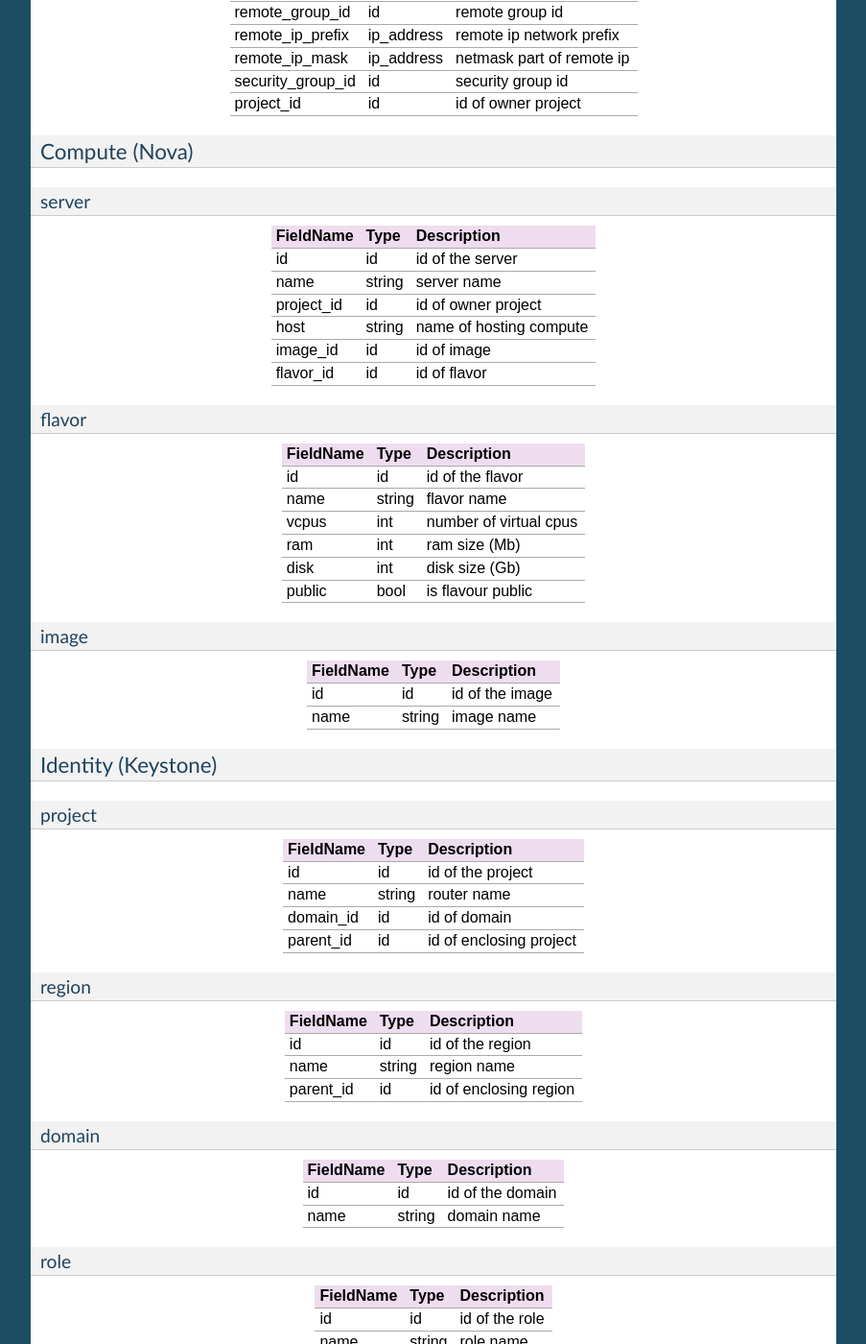
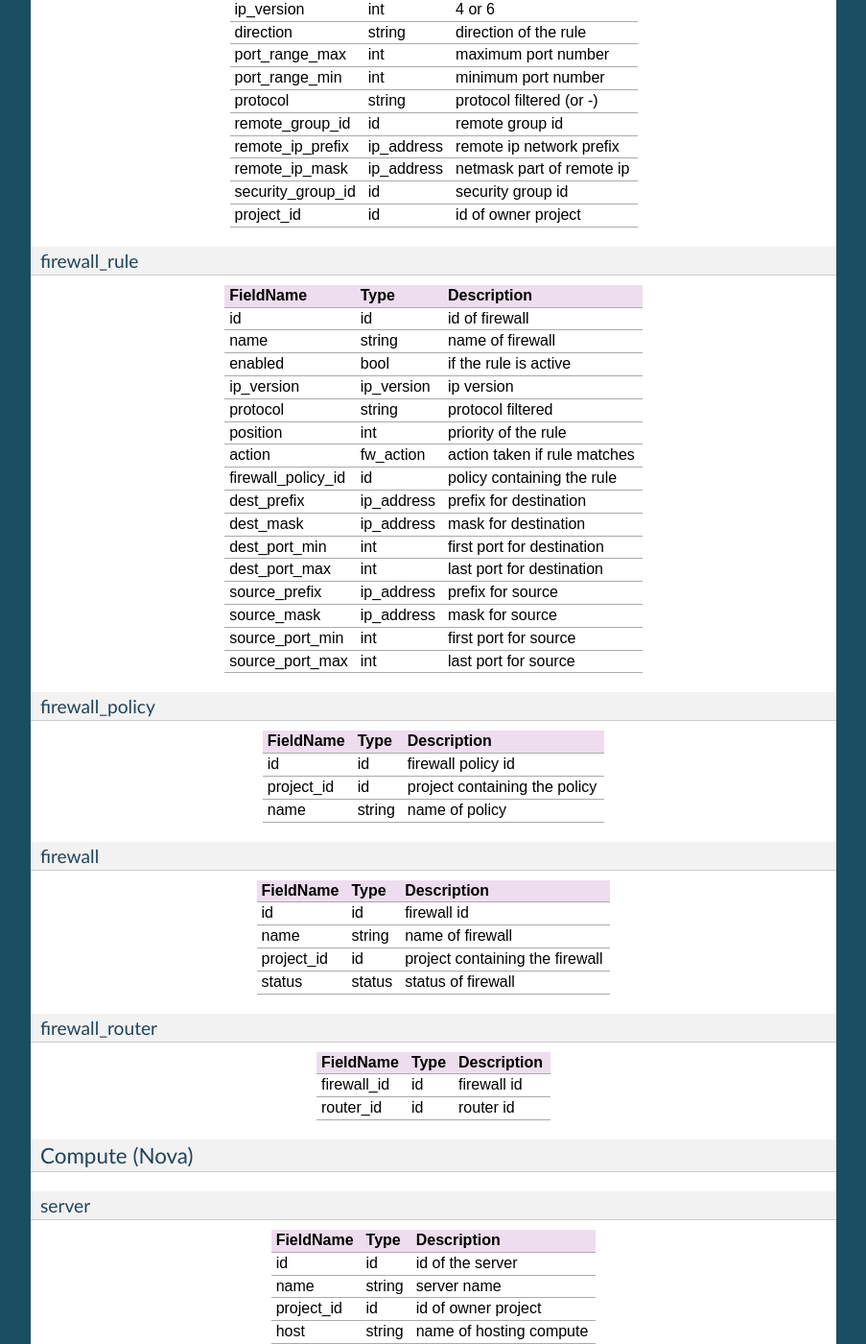
Before and after one commit to Orange-OpenSource/octant, a Sphinx documentation site: the page built from doc/source/user/index.rst, in a window 1280 px wide and 1400 px high, scrolled down 5835 px. Shown: the whole window at 96% size, without its empty margins (198-1101 px from the left). Built offline with Sphinx 7.4.7, drawn with Linux system fonts in a browser that asks for light colours; some of the changed text lies outside the part shown.

Commit message:
Updated documentation

```diff
--- a/doc/source/user/index.rst
+++ b/doc/source/user/index.rst
@@ -37,9 +37,11 @@
 **--theory** *path*
     Path to a Datalog program. This option can be used multiple times
 **--query** *datalog-expression*
-     Text of a single query. This option can be used multiple times.
+    Text of a single query. This option can be used multiple times.
 **--time**
-      Triggers the printing of timing information.
+    Triggers the printing of timing information.
+**--pretty**
+    Pretty prints the result (using tables).
 
 --------------------
 The Datalog Language
@@ -196,6 +198,9 @@
     **error** or **other** (for unofficial extensions).
 **direction**
     Direction of a security group rule: either **ingress** or **egress**.
+**fw_action**
+    Action associated to a firewall rule. Either **allow**, **deny**
+    or **reject**.
 
 .. _exported-tables:
 
@@ -368,6 +373,63 @@
 remote_ip_mask     ip_address   netmask part of remote ip
 security_group_id  id           security group id
 project_id         id           id of owner project
+=================  ===========  ========================
+
+firewall_rule
+-------------
+
+==================  ===========  =============================
+FieldName           Type         Description
+==================  ===========  =============================
+id                  id           id of firewall
+name                string       name of firewall
+enabled             bool         if the rule is active
+ip_version          ip_version   ip version
+protocol            string       protocol filtered
+position            int          priority of the rule
+action              fw_action    action taken if rule matches
+firewall_policy_id  id           policy containing the rule
+dest_prefix         ip_address   prefix for destination
+dest_mask           ip_address   mask for destination
+dest_port_min       int          first port for destination
+dest_port_max       int          last port for destination
+source_prefix       ip_address   prefix for source
+source_mask         ip_address   mask for source
+source_port_min     int          first port for source
+source_port_max     int          last port for source
+==================  ===========  =============================
+
+firewall_policy
+---------------
+
+=================  ===========  =============================
+FieldName          Type         Description
+=================  ===========  =============================
+id                 id           firewall policy id
+project_id         id           project containing the policy
+name               string       name of policy
+=================  ===========  =============================
+
+firewall
+--------
+
+=================  ===========  ================================
+FieldName          Type         Description
+=================  ===========  ================================
+id                 id           firewall id
+name               string       name of firewall
+project_id         id           project containing the firewall
+status             status       status of firewall
+=================  ===========  ================================
+
+firewall_router
+---------------
+
+=================  ===========  ========================
+FieldName          Type         Description
+=================  ===========  ========================
+firewall_id        id           firewall id
+router_id          id           router id
 =================  ===========  ========================
 
 Compute (Nova)
```
